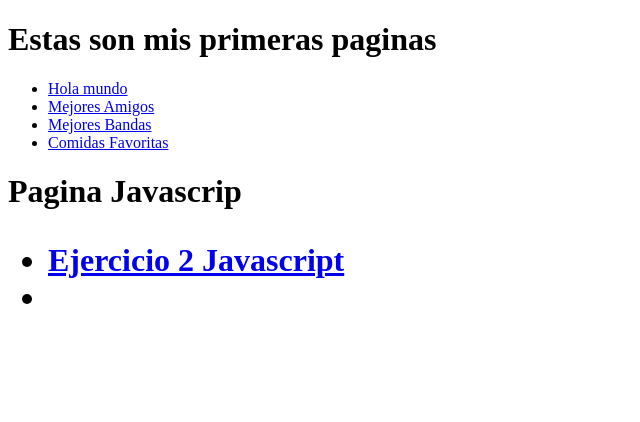
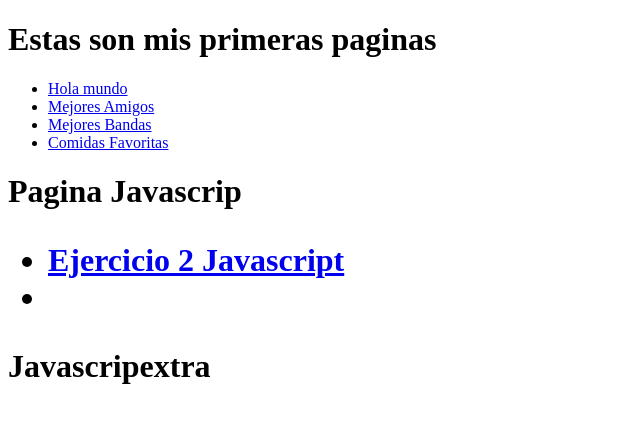
Before and after one commit to elpapu123/mejores-bandas, a plain HTML site: page index.html in a window 1280 px wide. Shown: the whole page, without its empty margins (0-640 px from the left). Drawn offline with Linux system fonts and the light colour scheme.

Commit message:
Update index.html

```diff
--- a/index.html
+++ b/index.html
@@ -25,6 +25,6 @@
 				<a href="Ejercicio 2 Javascript.js">Ejercicio 2 Javascript</a>
 			<li>
 		</ul>
-
+	<h1>Javascripextra<h1/>
 	</body>
 </html>
```
